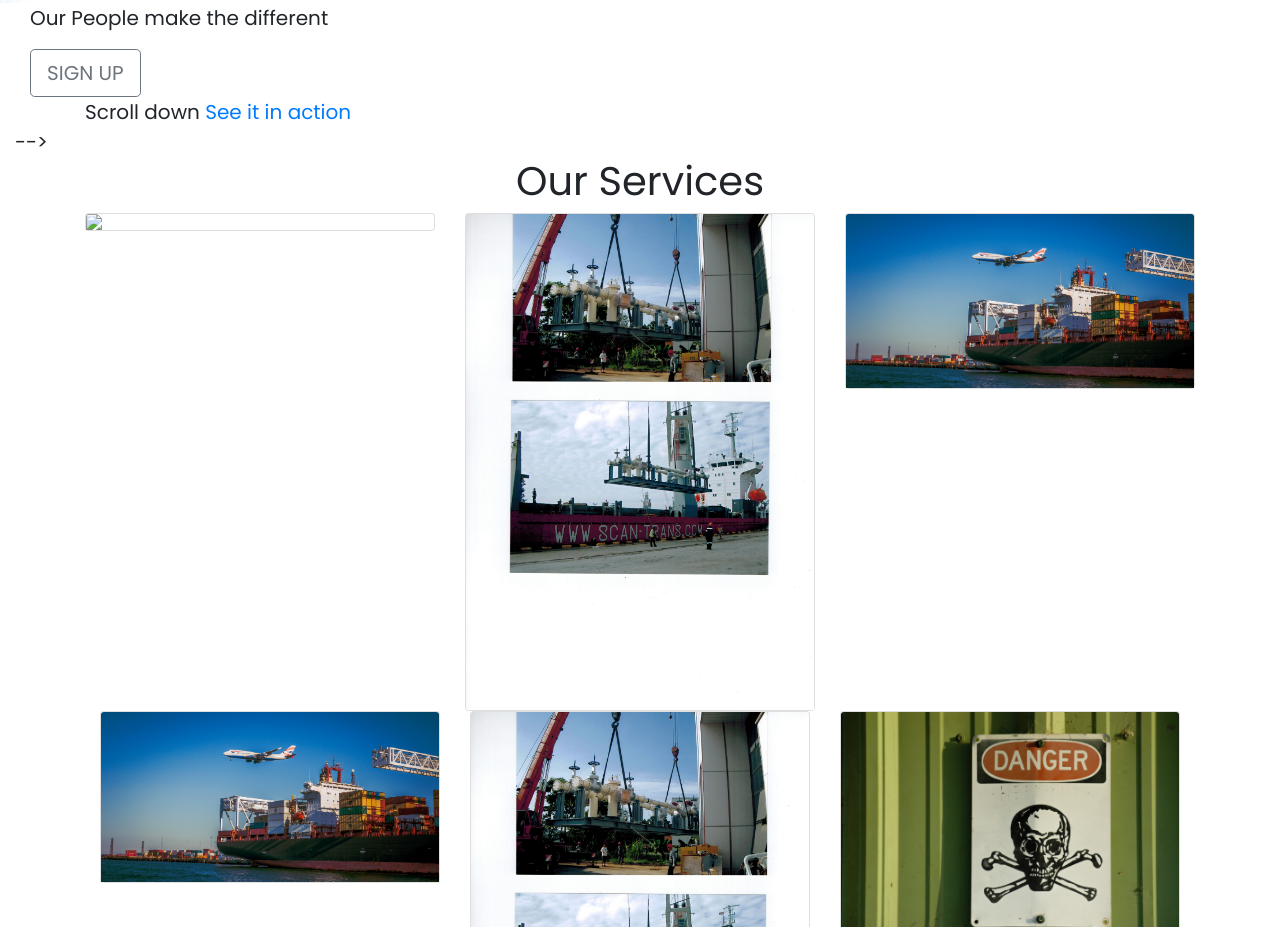
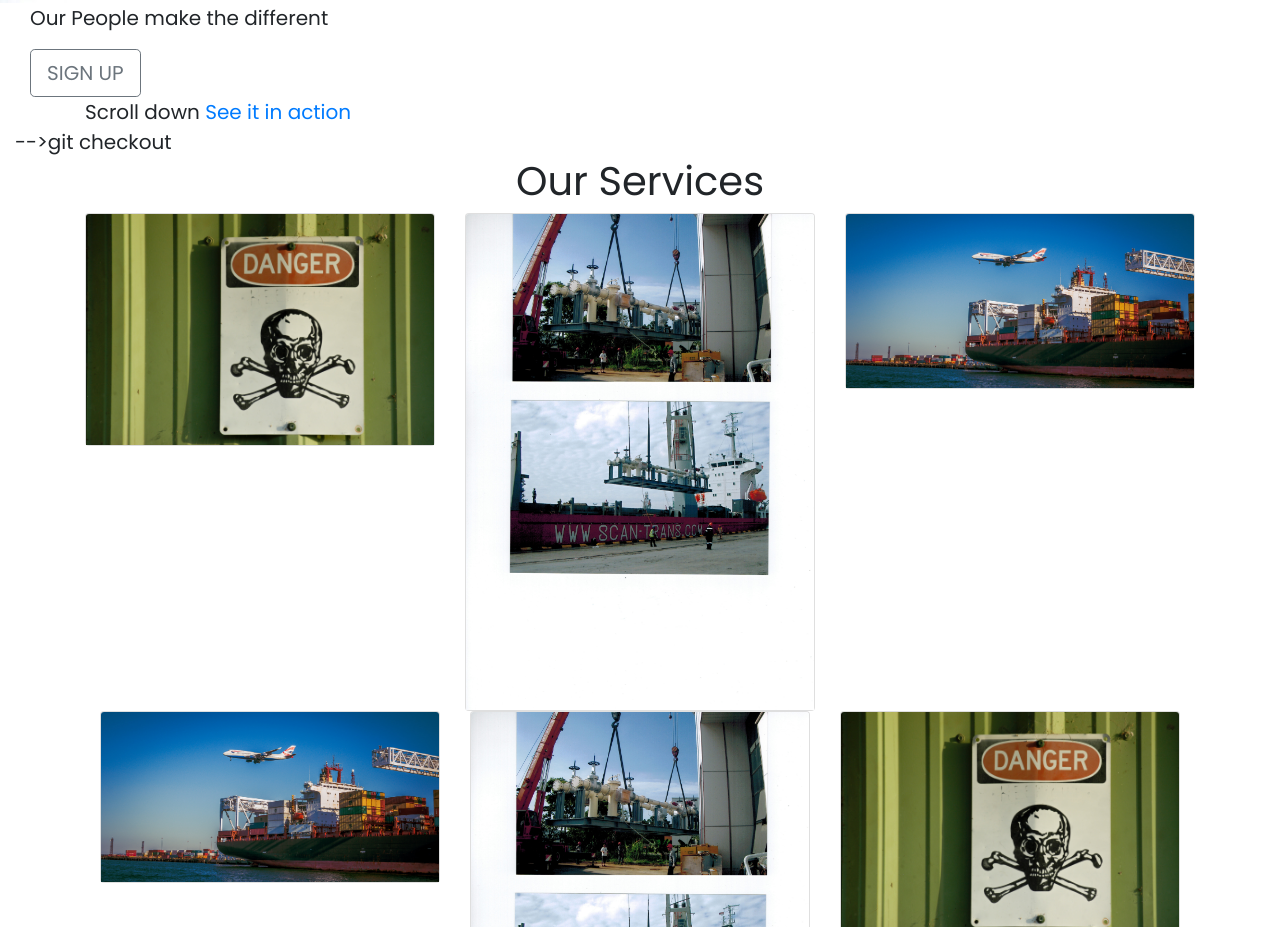
Before and after one commit to Code-Institute-Submissions/Shyan1943-Project1_resubmission, a plain HTML site: page index.html in a window 1280 px wide. Shown: the part 3894-4821 px from the top of the page. Drawn offline with nearby package versions, Linux system fonts and the light colour scheme.

```diff
--- a/index.html
+++ b/index.html
@@ -119,7 +119,7 @@
 
 <!-- PAGE 2 : OUR SERVICES-->
     <section >
-        <div class="container-fluid padding"> -->
+        <div class="container-fluid padding"> -->git checkout
             <div class="row welcome text-center">
                 <div class="col-12">
                     <h1>Our Services</h1>
@@ -131,7 +131,7 @@
             <div class=" row padding">
                 <div class="col-md-4">
                     <div class="card">
-                        <img class="card-img-top" src="img_dg.jpggit">
+                        <img class="card-img-top" src="img_dg.jpg">
                     </div>
                 </div>
                 <div class="col-md-4">
@@ -164,6 +164,7 @@
                         </div>
                     </div>
                 </div>
+
         </div>
     </section>
 
@@ -217,9 +218,7 @@
             <img src="img_logo.jpg" class="img-fluid">
         </div>
         </div>
-
     </section>
-
 
     <!-- Optional JavaScript -->
     <!-- jQuery first, then Popper.js, then Bootstrap JS -->
```
Lines whose indentation alone changed are shown as unchanged.
